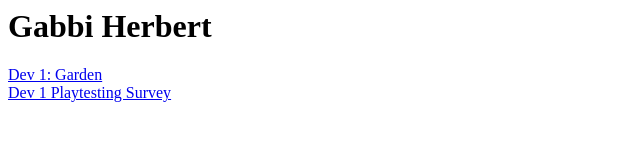
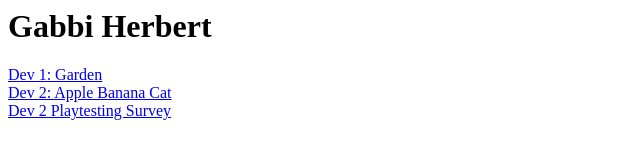
Before and after one commit to Goose1206/psychic-train, a plain HTML site: page index.html in a window 1280 px wide. Shown: the whole page, without its empty margins (0-640 px from the left). Drawn offline with Linux system fonts and the light colour scheme.

Commit message:
update website

```diff
--- a/index.html
+++ b/index.html
@@ -5,6 +5,7 @@
     <body>
         <h1>Gabbi Herbert</h1>
         <a href="./Resources/Dev1-Garden/game.html" target="_blank">Dev 1: Garden</a><br>
-        <a href="https://forms.gle/N4mzVMS62J254uk5A" target="_blank">Dev 1 Playtesting Survey</a>
+        <a href="./Resources/Dev2-ABC/game.html" target="_blank">Dev 2: Apple Banana Cat</a><br>
+        <a href="https://forms.gle/CCeViur8MJPfuyLM7" target="_blank">Dev 2 Playtesting Survey</a>
     </body>
 </html>
```
